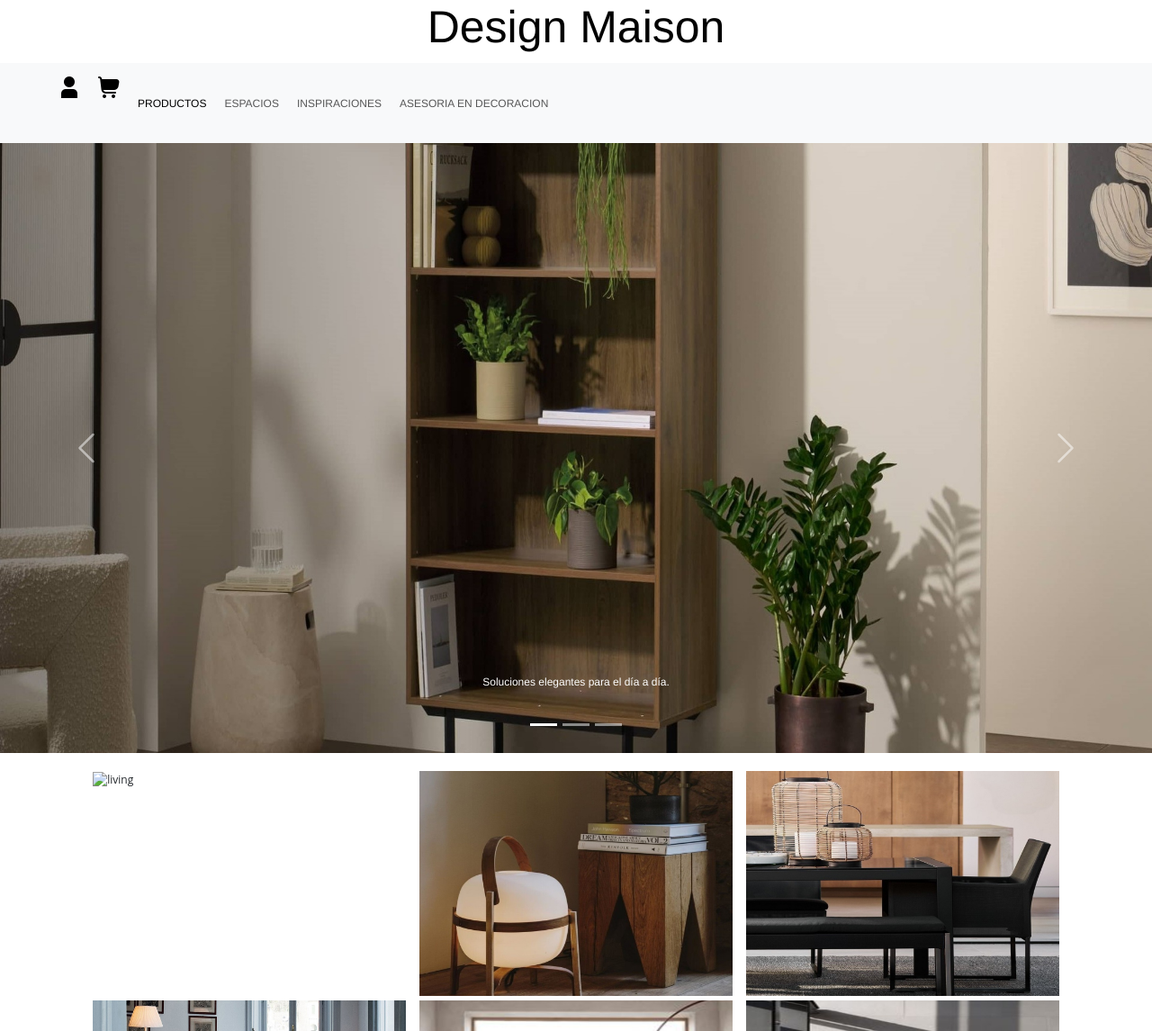
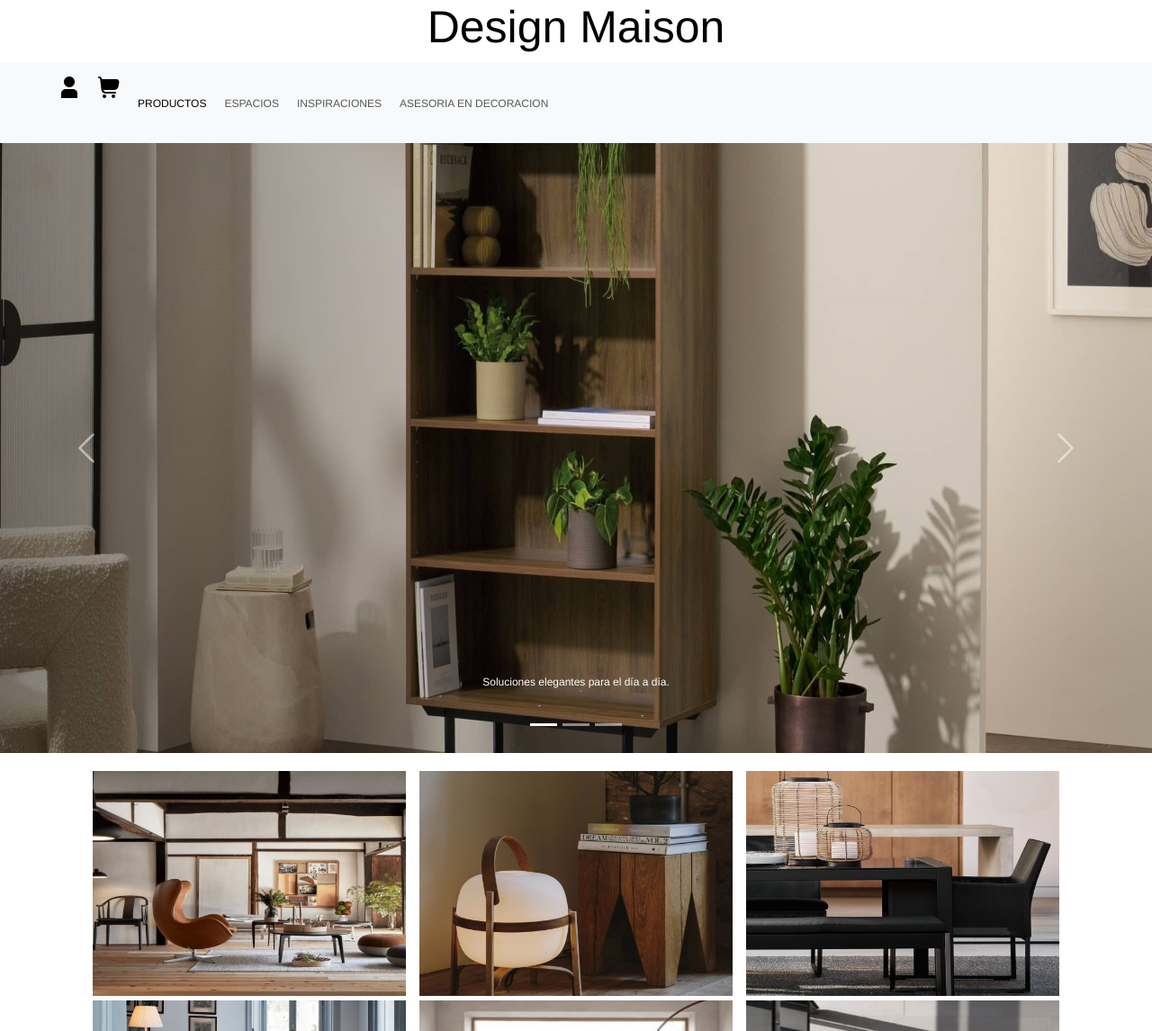
Before and after one commit to florenciavalenzuela/CODIGO-PROYECTO, a plain HTML site: page index.html in a window 1280 px wide. Shown: the top 1146 px of the page at 90% size. Drawn offline with nearby package versions, Linux system fonts and the light colour scheme; files whose address does not match are found by name.

Commit message:
correccion ruteo index imag index

```diff
--- a/index.html
+++ b/index.html
@@ -92,7 +92,7 @@
     <div class="linea"></div>
     <div class="contenedor-imagenes">
       <div class="imagen">
-        <img src="../proyecto/img-index/WhatsApp Image 2023-04-05 at 09.37.31.jpeg" alt="living">
+        <img src="./img-index/WhatsApp Image 2023-04-05 at 09.37.31.jpeg" alt="living">
         <div class="overlay">
           <h2>Descubrelo</h2>
         </div>
```
